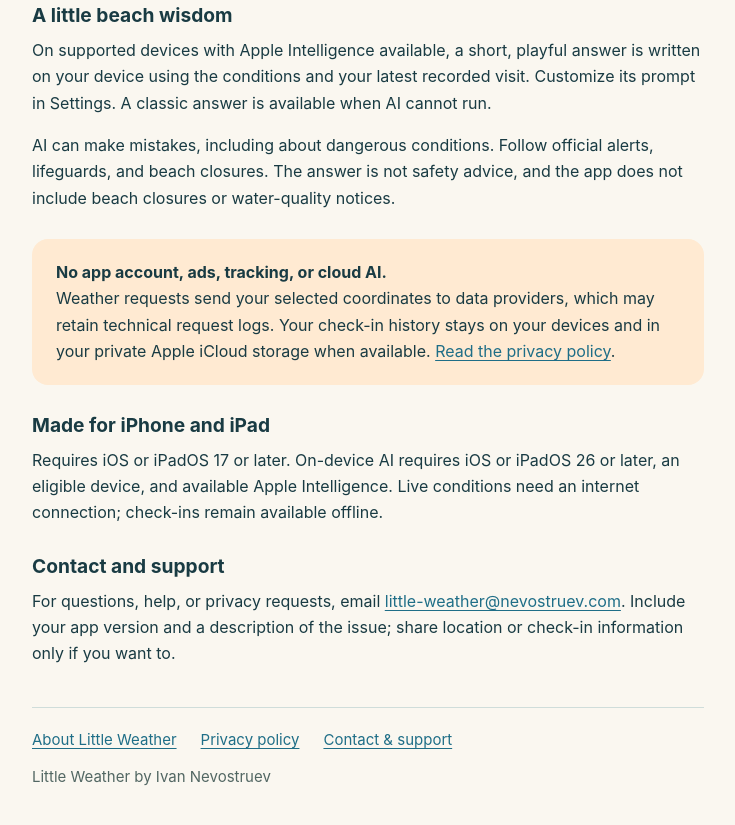
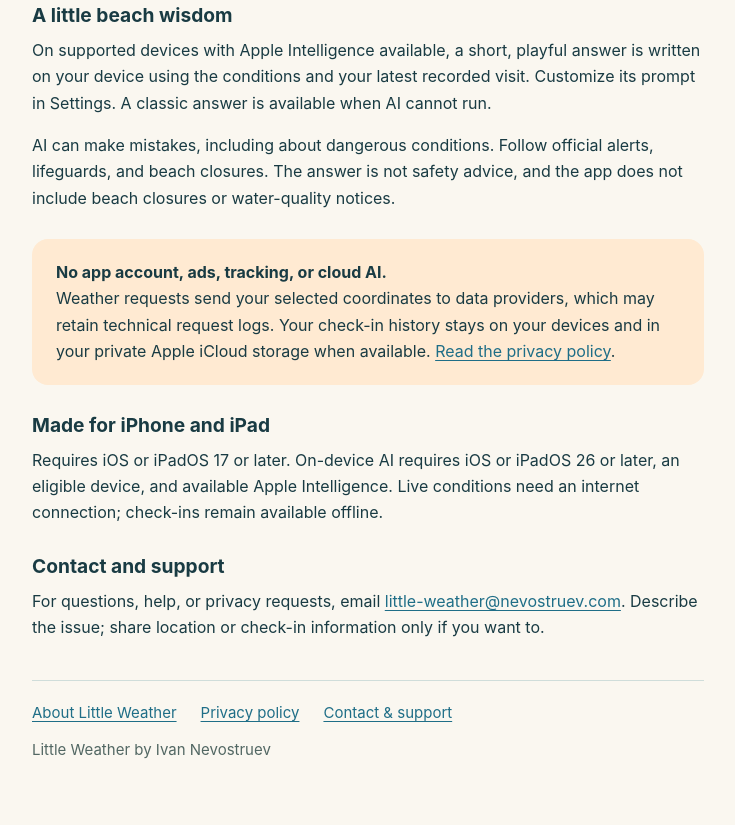
Before and after one commit to nevostruev/nevostruev.github.io, a plain HTML site: page apps/little-weather/index.html in a window 1280 px wide. Shown: the part 890-1715 px from the top of the page, without its empty margins (272-1007 px from the left). Drawn offline with Linux system fonts and the light colour scheme.

Commit message:
Remove app version request from support instructions

```diff
--- a/apps/little-weather/index.html
+++ b/apps/little-weather/index.html
@@ -62,7 +62,7 @@
     </section>
     <section id="support" aria-labelledby="support-heading">
       <h2 id="support-heading">Contact and support</h2>
-      <p>For questions, help, or privacy requests, email <a href="mailto:little-weather@nevostruev.com">little-weather@nevostruev.com</a>. Include your app version and a description of the issue; share location or check-in information only if you want to.</p>
+      <p>For questions, help, or privacy requests, email <a href="mailto:little-weather@nevostruev.com">little-weather@nevostruev.com</a>. Describe the issue; share location or check-in information only if you want to.</p>
     </section>
     <footer>
       <nav aria-label="Footer">
```
